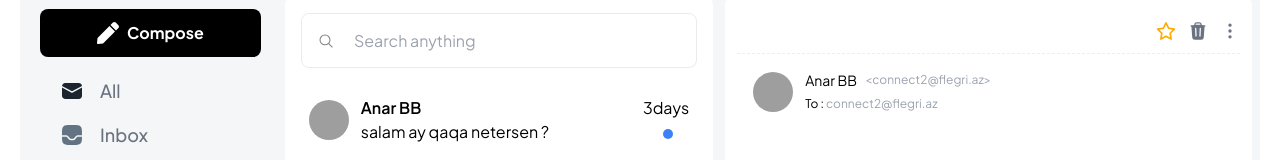
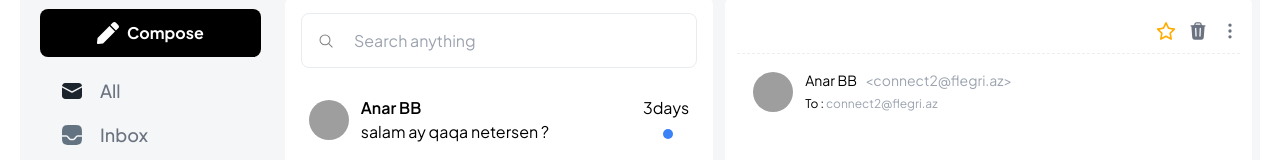
Before and after one commit to BCPAZ/crm-app, a React (Vite) app: page /mail/1 in a window 1280 px wide. Shown: the part 262-422 px from the top of the page. Built offline with nearby package versions, Linux system fonts and the light colour scheme; grey boxes are pictures that could not be loaded.

Commit message:
fix : User name & email style fixe

```diff
--- a/src/views/App/Mail/MailDetail.jsx
+++ b/src/views/App/Mail/MailDetail.jsx
@@ -34,7 +34,7 @@ const MailDetail = () => {
         <div>
           <div className="flex items-center gap-2">
             <span className="text-sm">{selectedMail.opponent.name}</span>
-            <span className="text-xs text-gray-400">
+            <span className="text-sm text-gray-400">
               {`<${selectedMail.opponent.email}>`}
             </span>
           </div>
```
